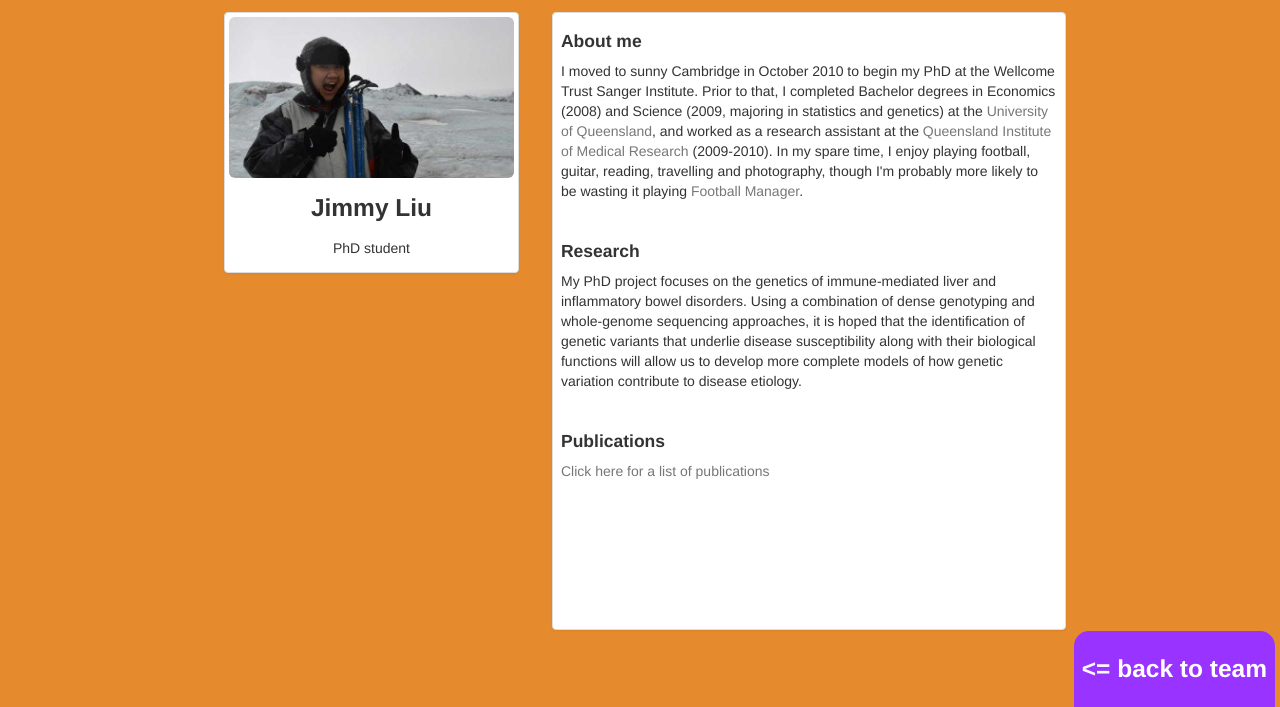
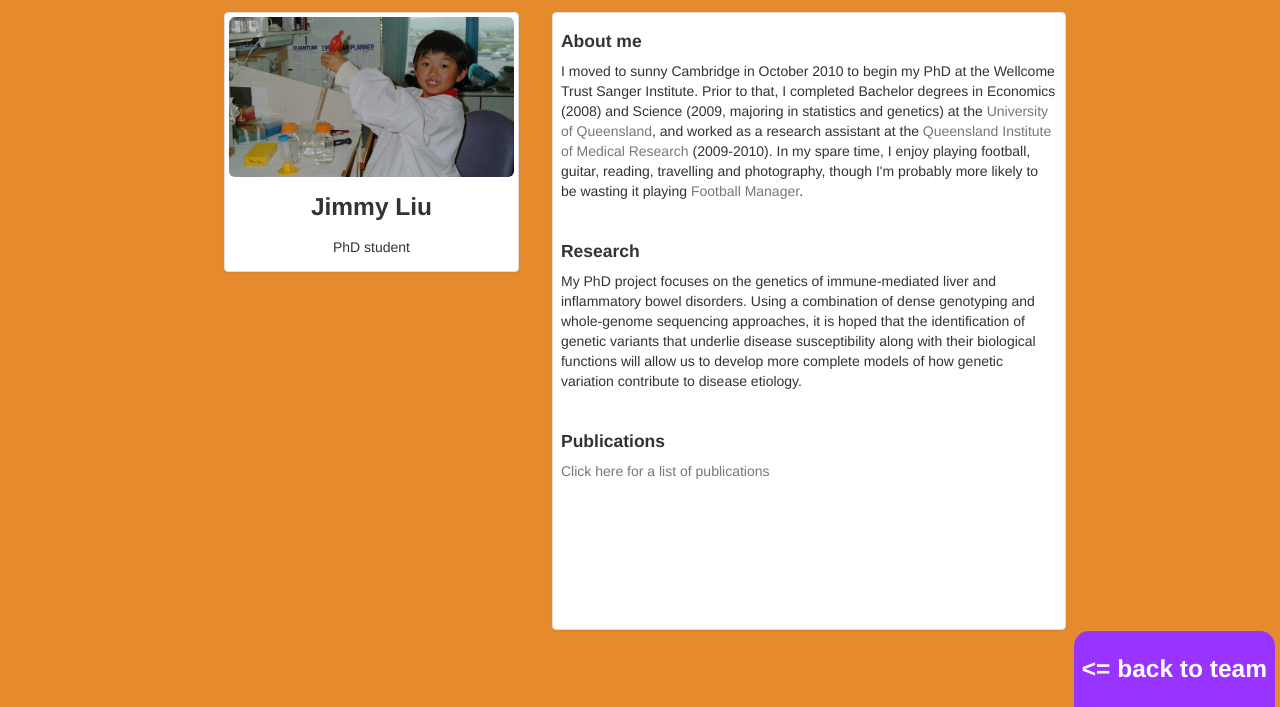
Before and after one commit to JaviElGato/anderson-group-info.github.io, a plain HTML site: page members/jimmy.html in a window 1280 px wide. Shown: the part 93-800 px from the top of the page. Drawn offline with nearby package versions, Linux system fonts and the light colour scheme.

Commit message:
Update jimmy.html
update photo

```diff
--- a/members/jimmy.html
+++ b/members/jimmy.html
@@ -78,7 +78,7 @@
                     </div>
                     <div class="span3" >
                         <div class="thumbnail" >
-                            <img src="../img/jimmy.jpg" alt="" class="img-rounded">
+                            <img src="../img/jimmy2.jpg" alt="" class="img-rounded">
                             <h3>Jimmy Liu</h3>
                             <!--CHANGEME-->
                             <p>PhD student</p>
```
